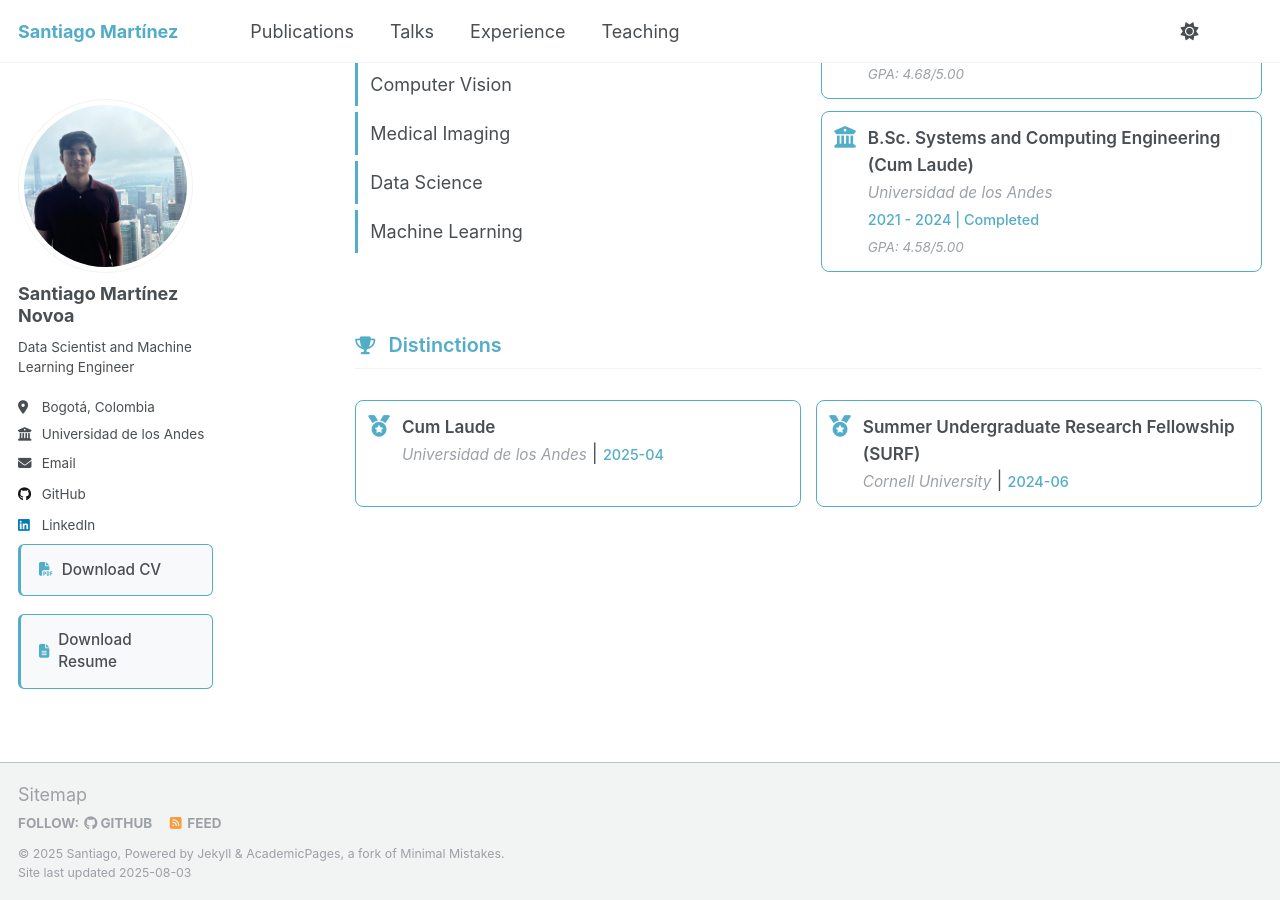
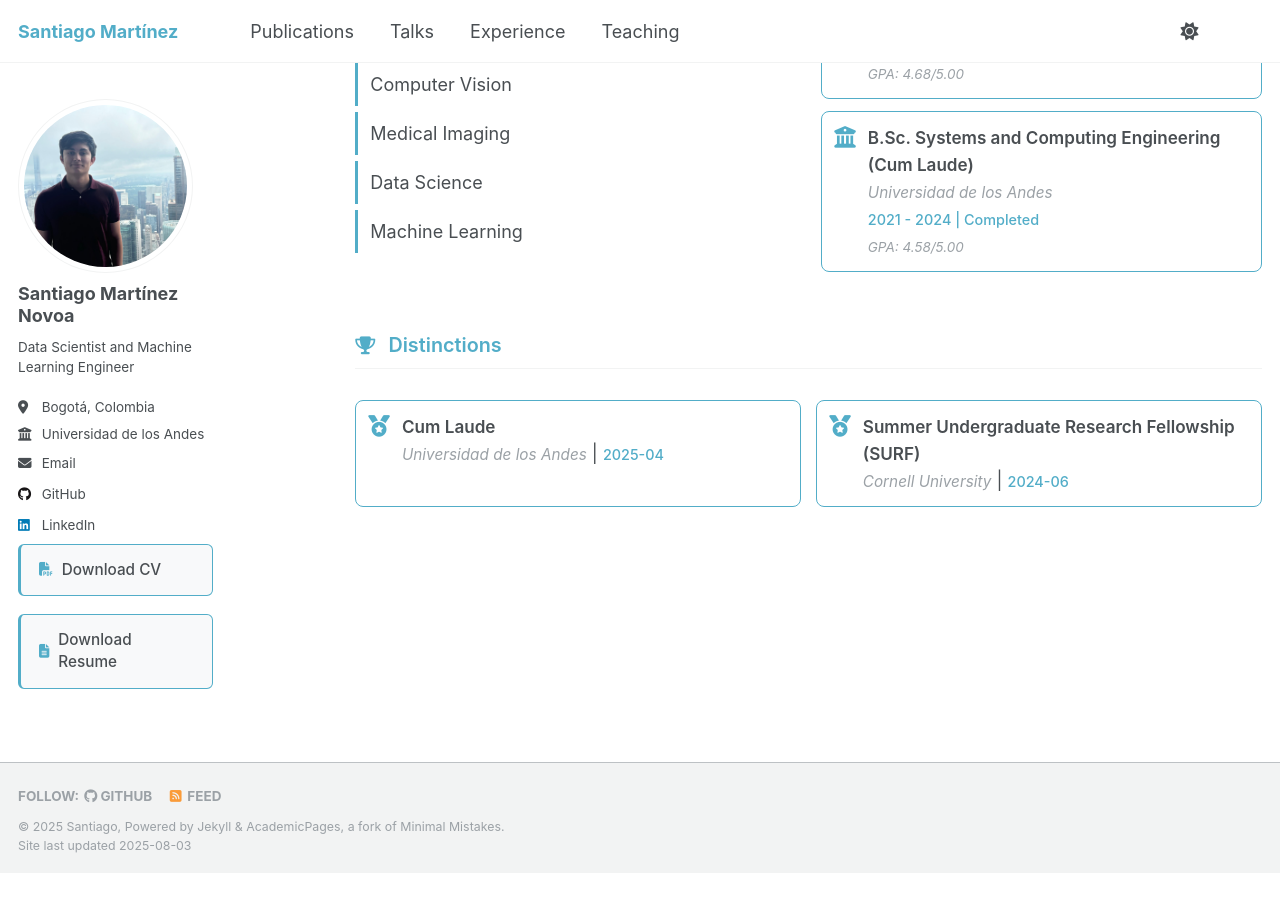
Before and after one commit to SantiagoM99/SantiagoM99.github.io, a Jekyll site: the page built from _pages/about.md, in a window 1280 px wide and 900 px high, scrolled down 676 px. Built offline with Jekyll 4.4.1, drawn with Linux system fonts in a browser that asks for light colours; a script that is not in the unit is left out; after the commit the page ends 1549 px from its top, so only the background shows below that.

Commit message:
Remove Sitemap reference in footer

```diff
--- a/_includes/author-profile.html
+++ b/_includes/author-profile.html
@@ -171,7 +171,7 @@
           <i class="fas fa-file-pdf" aria-hidden="true"></i>
           <span>Download CV</span>
         </a>
-        <a href="/files/Resume_Santiago_Martinez.pdf" class="cv-download-btn cv-download-btn--resume" target="_blank">
+        <a href="/files/Resume.pdf" class="cv-download-btn cv-download-btn--resume" target="_blank">
           <i class="fas fa-file-text" aria-hidden="true"></i>
           <span>Download Resume</span>
         </a>
--- a/_includes/footer/custom.html
+++ b/_includes/footer/custom.html
@@ -1,6 +1,4 @@
 <!-- start custom footer snippets -->
-
-<a href="/sitemap/">Sitemap</a>
 
 <!-- Support for MatJax -->
 <script defer src="https://cdnjs.cloudflare.com/polyfill/v3/polyfill.min.js?features=es6"></script>
```
